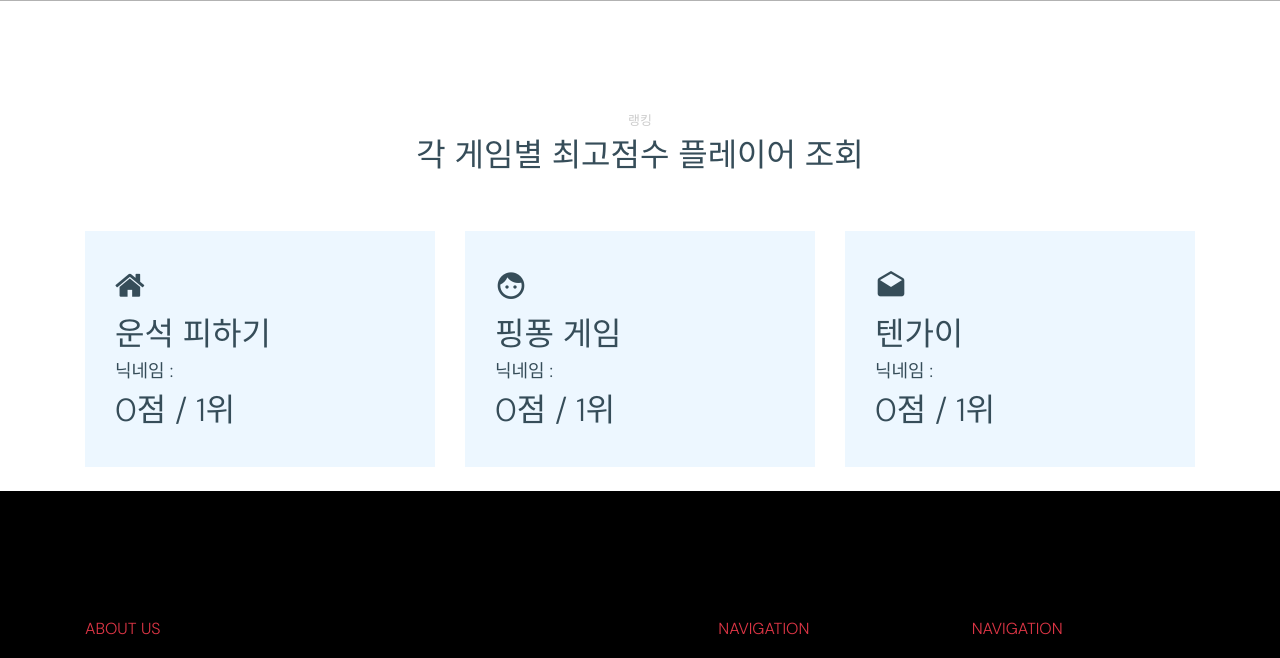
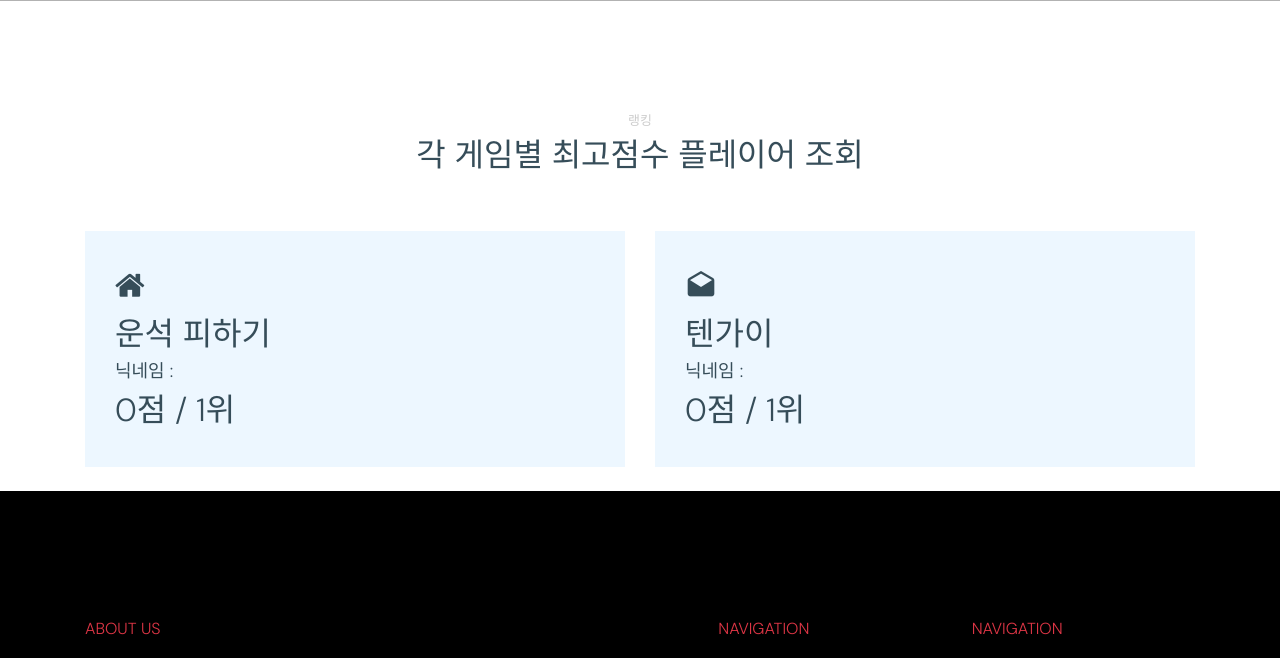
Before and after one commit to Sepiano15/Spaceship_web, a Django app: page /glory/ in a window 1280 px wide. Shown: the part 782-1440 px from the top of the page. Run offline with Django 3.2, Linux system fonts and the light colour scheme; data comes from the database, SQL or seed files in the repository; some libraries are stand-ins or nearby versions; some web fonts are replaced.

Commit message:
Delete game 2

```diff
--- a/Manager/admin.py
+++ b/Manager/admin.py
@@ -16,8 +16,8 @@
 disapply_ranker.short_description = 'Ranker를 해제하기'
 
 class UserAdmin(admin.ModelAdmin):
-	list_display = ['username','first_name','score_one','rank_one','score_two','rank_two','score_three','rank_three','ranker']
-	list_filter = ['score_one','score_two','score_three']
+	list_display = ['username','first_name','score_one','rank_one','score_three','rank_three','ranker']
+	list_filter = ['score_one','score_three']
 	actions = [apply_ranker, disapply_ranker,]
 
 admin.site.register(myuser, UserAdmin)
--- a/Manager/forms.py
+++ b/Manager/forms.py
@@ -9,7 +9,7 @@
 class UserForm(forms.ModelForm):
     class Meta:
         model = myuser
-        fields = ['first_name', 'score_one', 'score_two', 'score_three']
+        fields = ['first_name', 'score_one', 'score_three']
 
 class LoginForm(forms.ModelForm):
     username = forms.CharField(widget=forms.TextInput(attrs={'class': 'form-control', 'style': 'width: 80%', 'placeholder': '아이디를 입력합니다.'}))
--- a/Manager/templates/glory.html
+++ b/Manager/templates/glory.html
@@ -32,7 +32,7 @@
           </div>
         </div>
         <div class="row">
-          <div class="col-md-6 col-lg-4 mb-4 mb-lg-4">
+          <div class="col-md-6 col-lg-6 mb-6 mb-lg-4">
             <div class="feature-1">
               <span class="wrap-icon">
                 <span class="icon-home"></span>
@@ -44,19 +44,7 @@
               {% endfor %}
             </div>
           </div>
-          <div class="col-md-6 col-lg-4 mb-4 mb-lg-4">
-            <div class="feature-1">
-              <span class="wrap-icon">
-                <span class="icon-face"></span>
-              </span>
-              <h2>핑퐁 게임</h2>
-              {% for rank2 in ranker2 %}
-              <h3>닉네임 : {{rank2.first_name}}</h3>
-              <h2>{{rank2.score_two}}점 / 1위</h2>
-              {% endfor %}
-            </div>
-          </div>
-          <div class="col-md-6 col-lg-4 mb-4 mb-lg-4">
+          <div class="col-md-6 col-lg-6 mb-6 mb-lg-4">
             <div class="feature-1">
               <span class="wrap-icon">
                 <span class="icon-drafts"></span>
--- a/Manager/views.py
+++ b/Manager/views.py
@@ -76,15 +76,15 @@
 		user = request.user
 		original = user.score_one
 		if original < int(request.POST['score_one']):
-			user_score = myuser.objects.all().order_by('-score_one').values()
+			user_score = myuser.objects.all().order_by('-score_one').values() #쿼리셋 내림차순 후 딕셔너리로 변환
 			i = 1
 			for qs in user_score:
 				if qs['score_one'] < int(request.POST['score_one']):
 					break
 				else:
 					i+=1
-			user.rank_one = i
-			user.score_one = request.POST['score_one']
+			user.rank_one = i #랭킹 업데이트
+			user.score_one = request.POST['score_one'] #점수 업데이트
 			user.save()
 		return redirect('index')
 	return render(request, './update_one.html')
```
Also changed, not shown: Manager/templates/index.html (+2 -11 lines), 1 other file.
